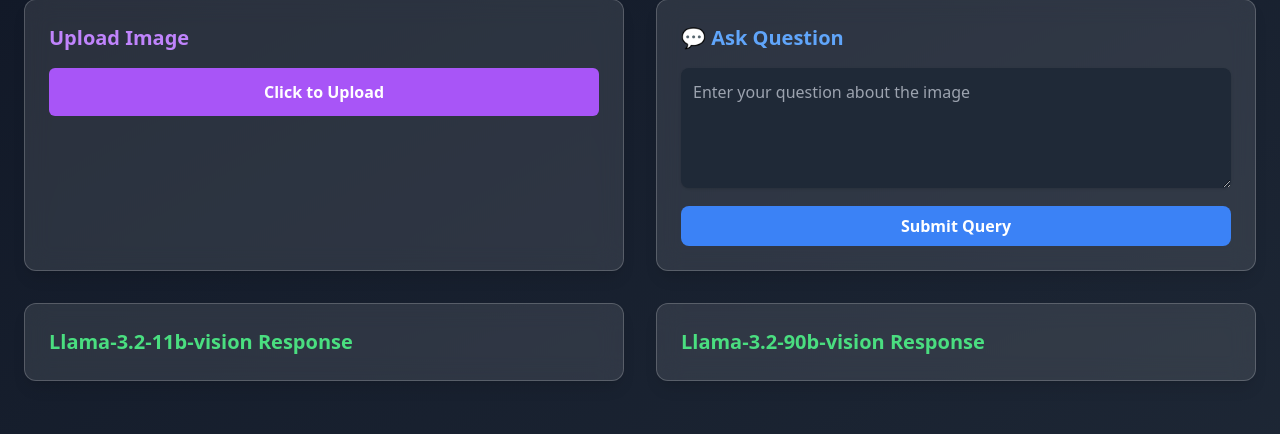
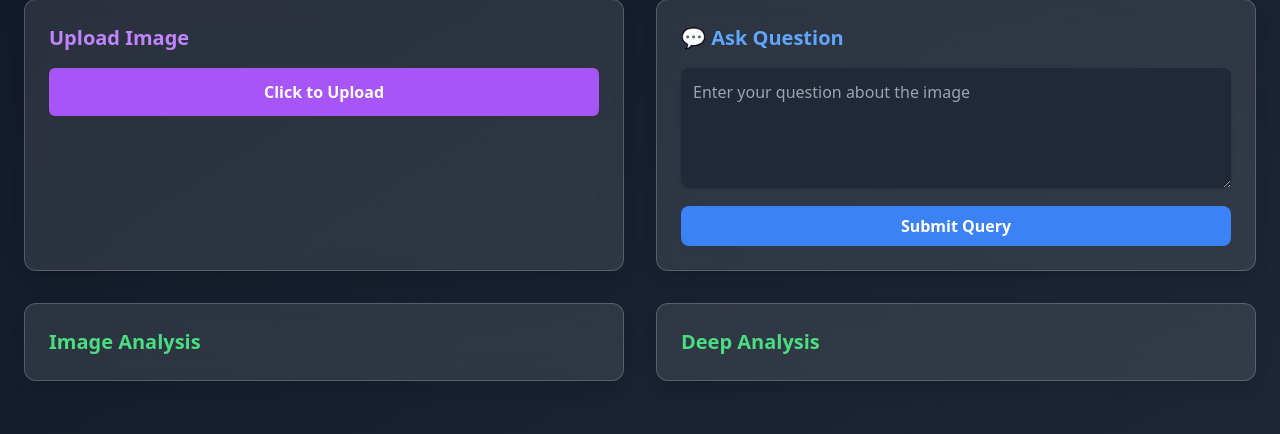
Before and after one commit to dnspavankumar/medical_diagnosing_app, a FastAPI app: page / in a window 1280 px wide. Shown: the part 113-547 px from the top of the page. Run offline with FastAPI, Linux system fonts and the light colour scheme; some libraries are stand-ins or nearby versions.

Commit message:
Update index.html

```diff
--- a/templates/index.html
+++ b/templates/index.html
@@ -49,13 +49,13 @@
 
             <!-- Llama Response -->
             <div class="bg-white/10 backdrop-blur-md p-6 rounded-xl shadow-lg border border-white/20">
-                <h2 class="text-xl font-semibold text-green-400"> Llama-3.2-11b-vision Response</h2>
+                <h2 class="text-xl font-semibold text-green-400"> Image Analysis</h2>
                 <div id="response-container-llama11b" class="hidden mt-4 bg-gray-800 p-4 rounded text-gray-300"></div>
             </div>
 
             <!-- Llava Response -->
             <div class="bg-white/10 backdrop-blur-md p-6 rounded-xl shadow-lg border border-white/20">
-                <h2 class="text-xl font-semibold text-green-400"> Llama-3.2-90b-vision Response</h2>
+                <h2 class="text-xl font-semibold text-green-400"> Deep Analysis </h2>
                 <div id="response-container-llama90b" class="hidden mt-4 bg-gray-800 p-4 rounded text-gray-300"></div>
             </div>
 
```
